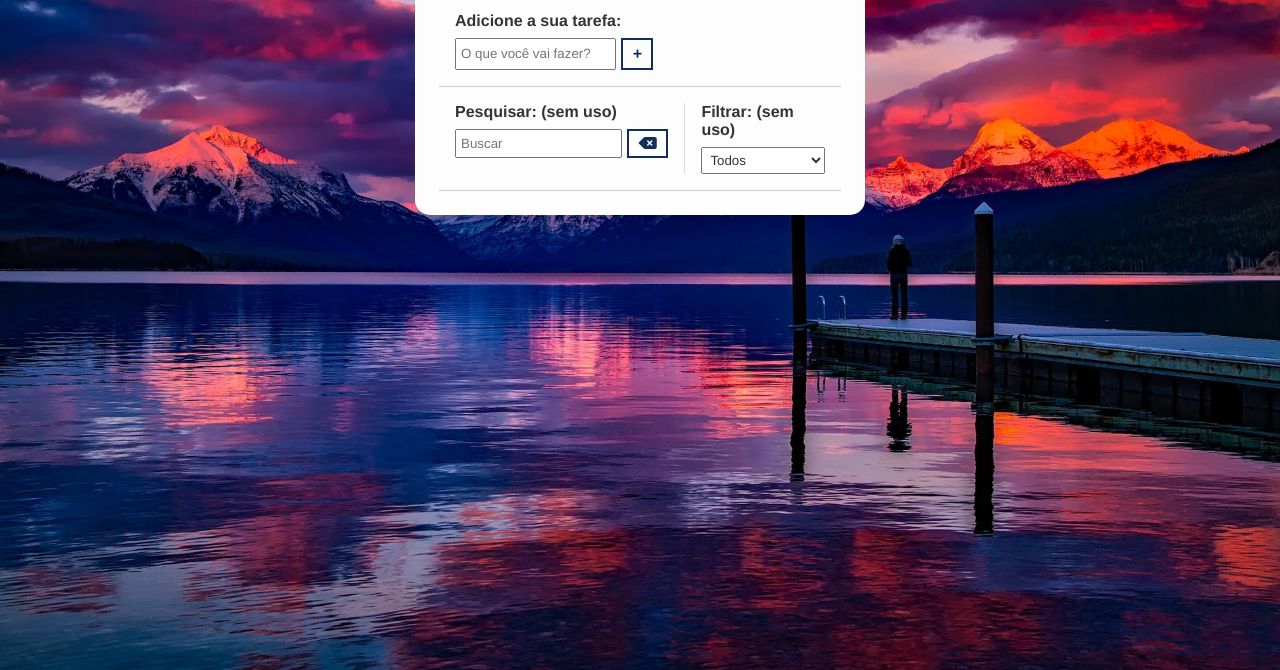
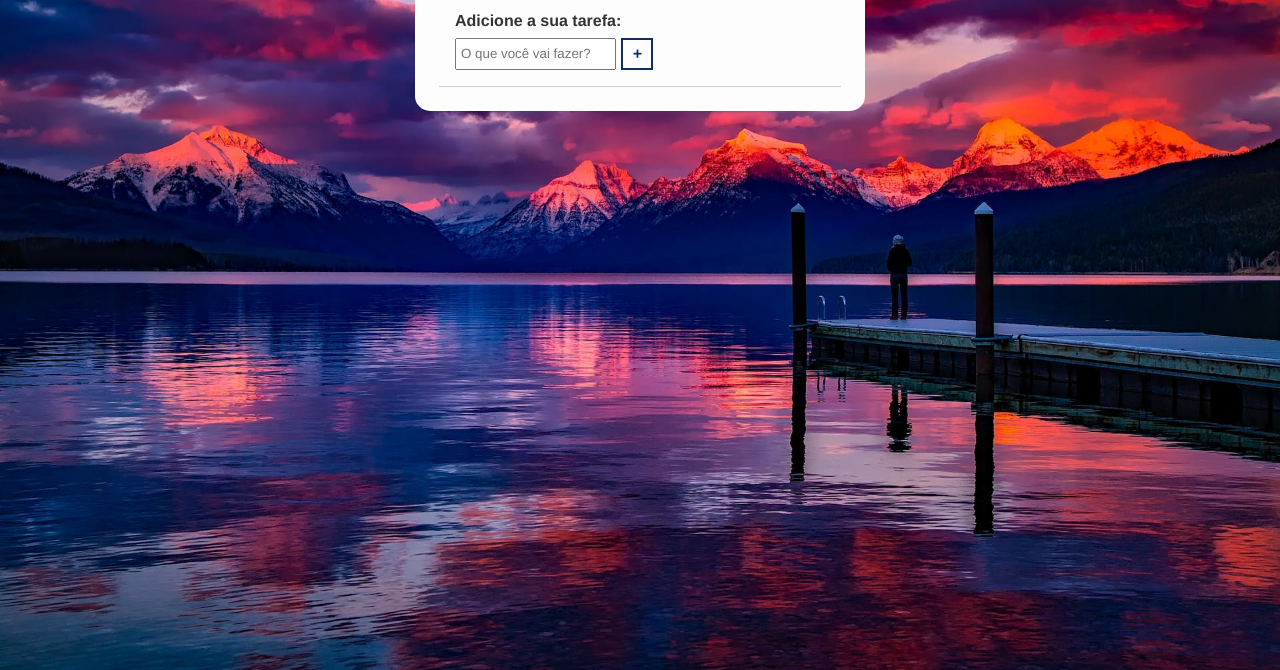
Before and after one commit to gustarabelo/To-Do-List, a plain HTML site: page index.html in a window 1280 px wide. Shown: the part 130-800 px from the top of the page. Drawn offline with Linux system fonts and the light colour scheme.

Commit message:
Tirando toolBar

```diff
--- a/index.html
+++ b/index.html
@@ -35,7 +35,7 @@
             </div>
             <button id="cancel-edit-btn">Cancelar</button>
         </form>
-        <div id="toolbar">
+       <!-- <div id="toolbar">
             <div id="search">
                 <h4>Pesquisar: (sem uso)</h4>
                 <form>
@@ -53,7 +53,7 @@
                     <option value="todo">A fazer</option>
                 </select>
             </div>
-        </div>
+        </div> -->
         <div id="todo-list">
             <!-- <div class="todo done">
                 <h3>Estou fazendo algo</h3>
```
